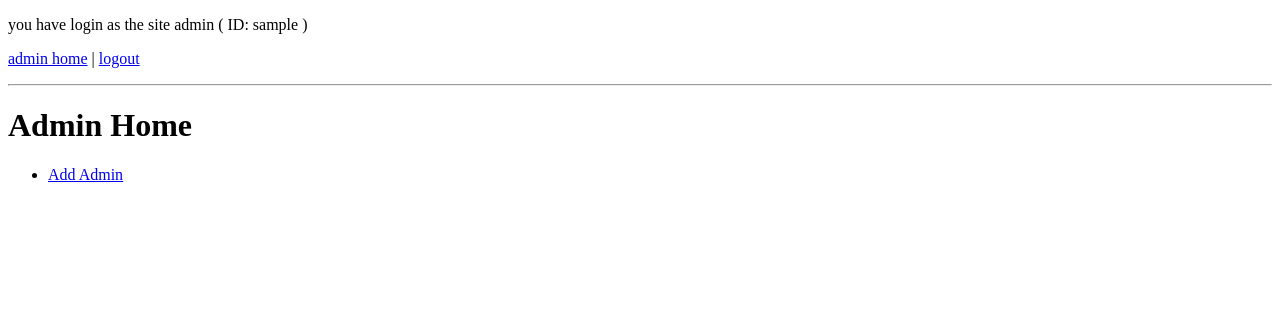
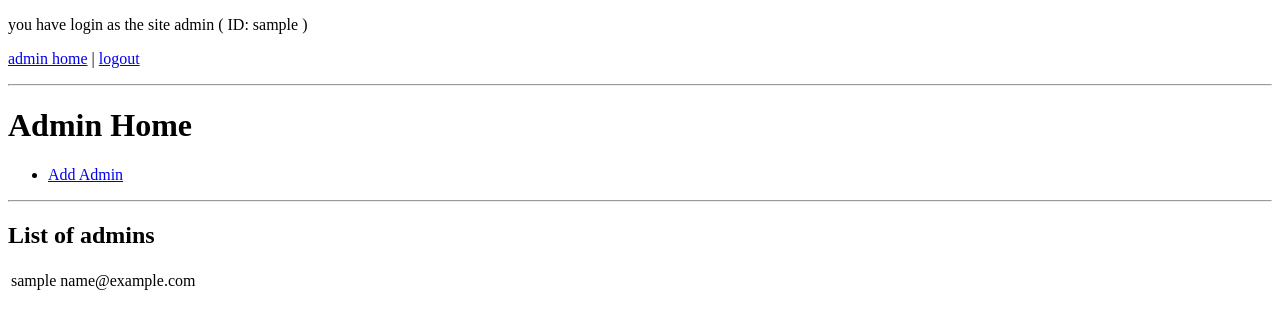
Before and after one commit to nick3633/itp4924-homework-A04, a Flask app: page /admin_home.html in a window 1280 px wide. Shown: the top 329 px of the page. Run offline with Flask 2, Linux system fonts and the light colour scheme; the visitor is signed in with stand-in values (Sample User, id 1); data comes from the database, SQL or seed files in the repository; both versions use the stored data as it was after the commit.

Commit message:
list all the admin on the admin home

```diff
--- a/app/pages.py
+++ b/app/pages.py
@@ -17,7 +17,8 @@ def home():
 def admin_home():
     if not current_user.is_authenticated:
         return redirect(url_for('admin_login'))
-    return render_template('admin_home.html', title='Admin Home - ')
+    admin_list = Admin.query
+    return render_template('admin_home.html', title='Admin Home - ', admin_list=admin_list)
 
 
 @app.route('/admin_login.html', methods=['GET', 'POST'])
--- a/app/templates/admin_home.html
+++ b/app/templates/admin_home.html
@@ -5,4 +5,14 @@
     <ul>
         <li><a href="{{ url_for('add_admin') }}">Add Admin</a></li>
     </ul>
+    <hr>
+    <h2>List of admins</h2>
+    <table>
+    {% for admin in admin_list %}
+            <tr>
+                <td>{{ admin.user_id }}</td>
+                <td>{{ admin.email }}</td>
+            </tr>
+    {% endfor %}
+    </table>
 {% endblock %}
```
Also changed, not shown: app.db.
